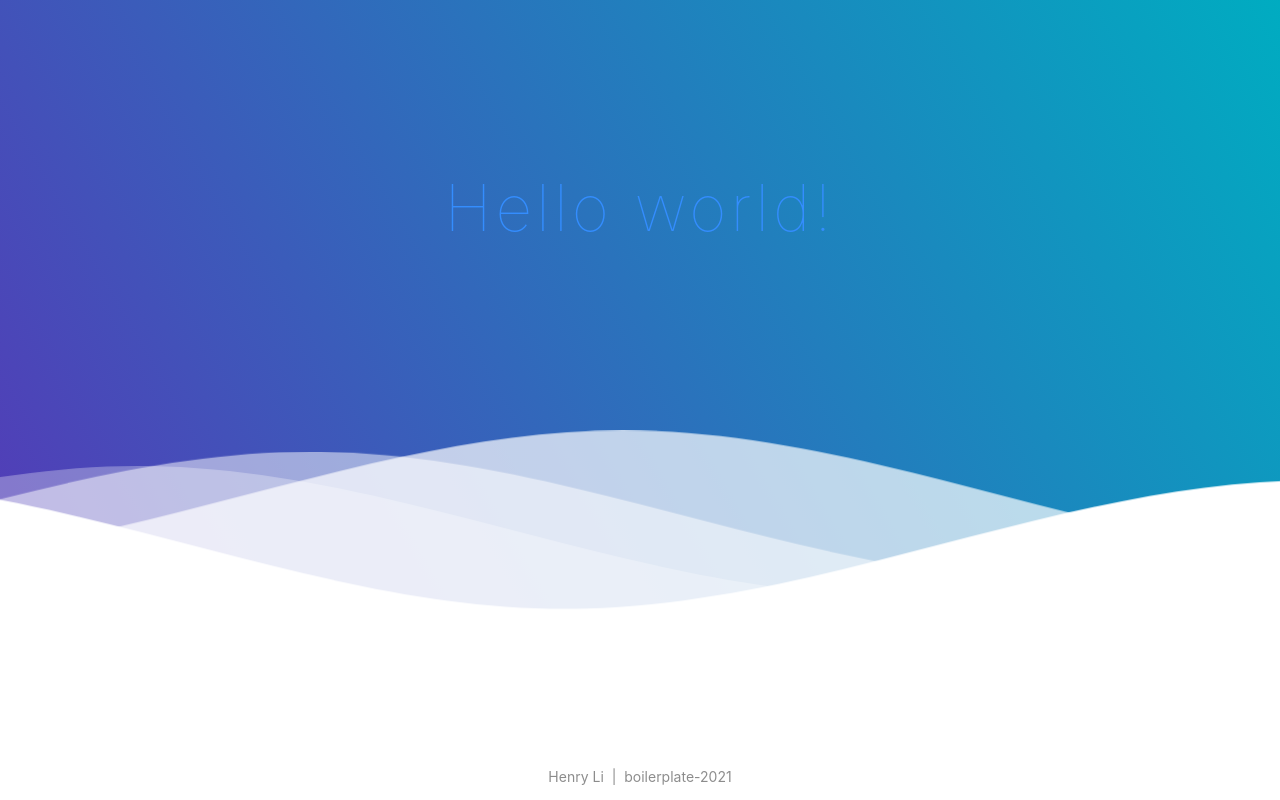
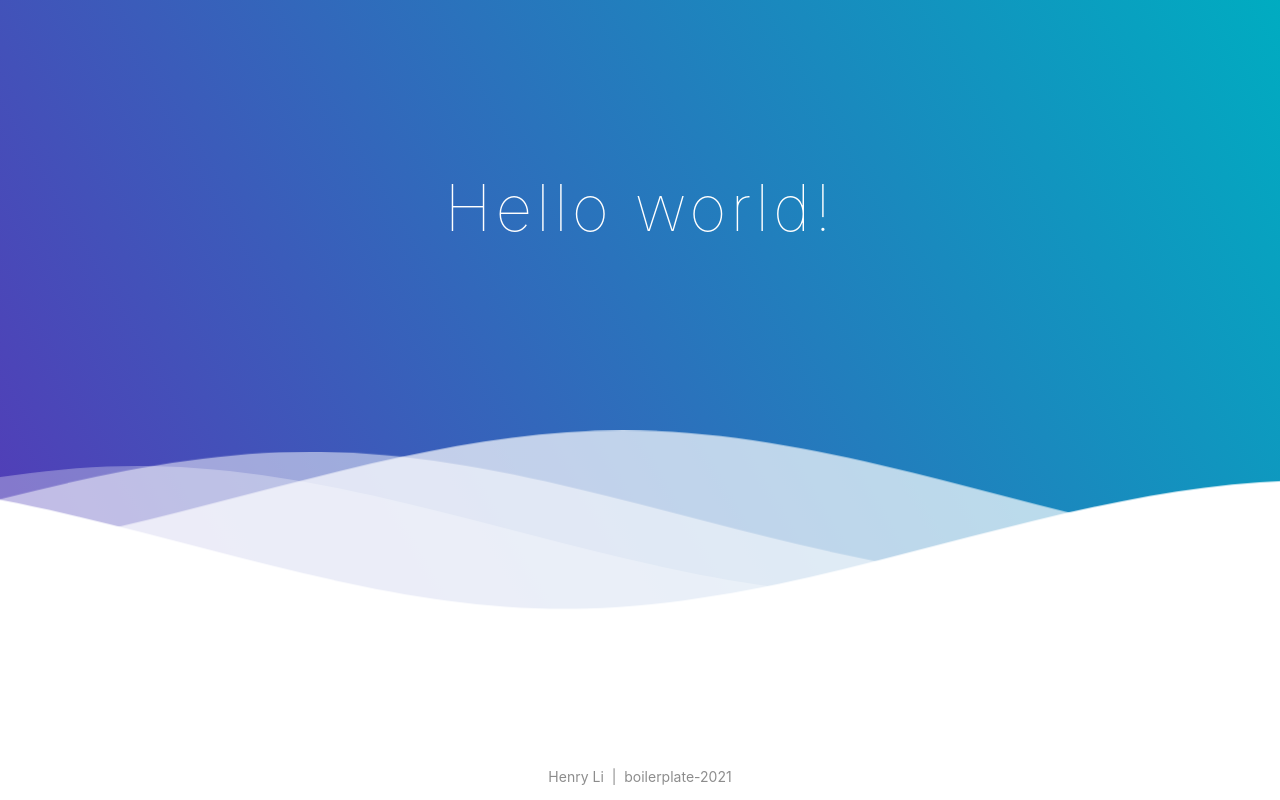
Before and after one commit to MagicCube/boilerplate-2021, a React app: page / in a window 1280 px wide. Built offline with nearby package versions, Linux system fonts and the light colour scheme.

Commit message:
fix: adjust title color

```diff
--- a/src/components/Example/index.module.less
+++ b/src/components/Example/index.module.less
@@ -13,7 +13,6 @@
     rgba(84, 58, 183, 1) 0%,
     rgba(0, 172, 193, 1) 100%
   );
-  color: white;
   text-align: center;
 }
 
@@ -37,6 +36,7 @@
 .title {
   margin-top: 20vh;
   margin-bottom: 20vh;
+  color: white;
   font-weight: lighter;
   font-size: 64px;
   letter-spacing: 4px;
```
